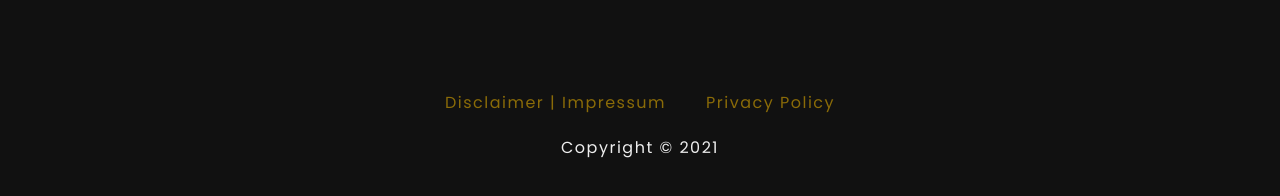
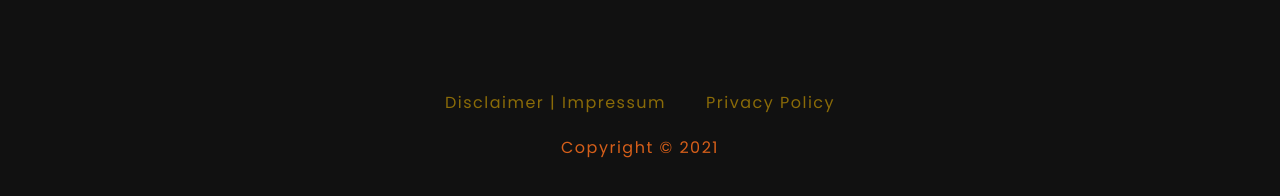
Before and after one commit to krisbaranski/mahakala-art, a React (Create React App) app: page / in a window 1280 px wide. Shown: the part 2990-3186 px from the top of the page. Built offline with nearby package versions, Linux system fonts and the light colour scheme.

Commit message:
updated css

```diff
--- a/src/index.css
+++ b/src/index.css
@@ -84,6 +84,7 @@ a:active {
   flex-direction: column;
   justify-content: center;
   margin: 54px auto;
+  color: #d65f1a;
 }
 
 .link {
```
